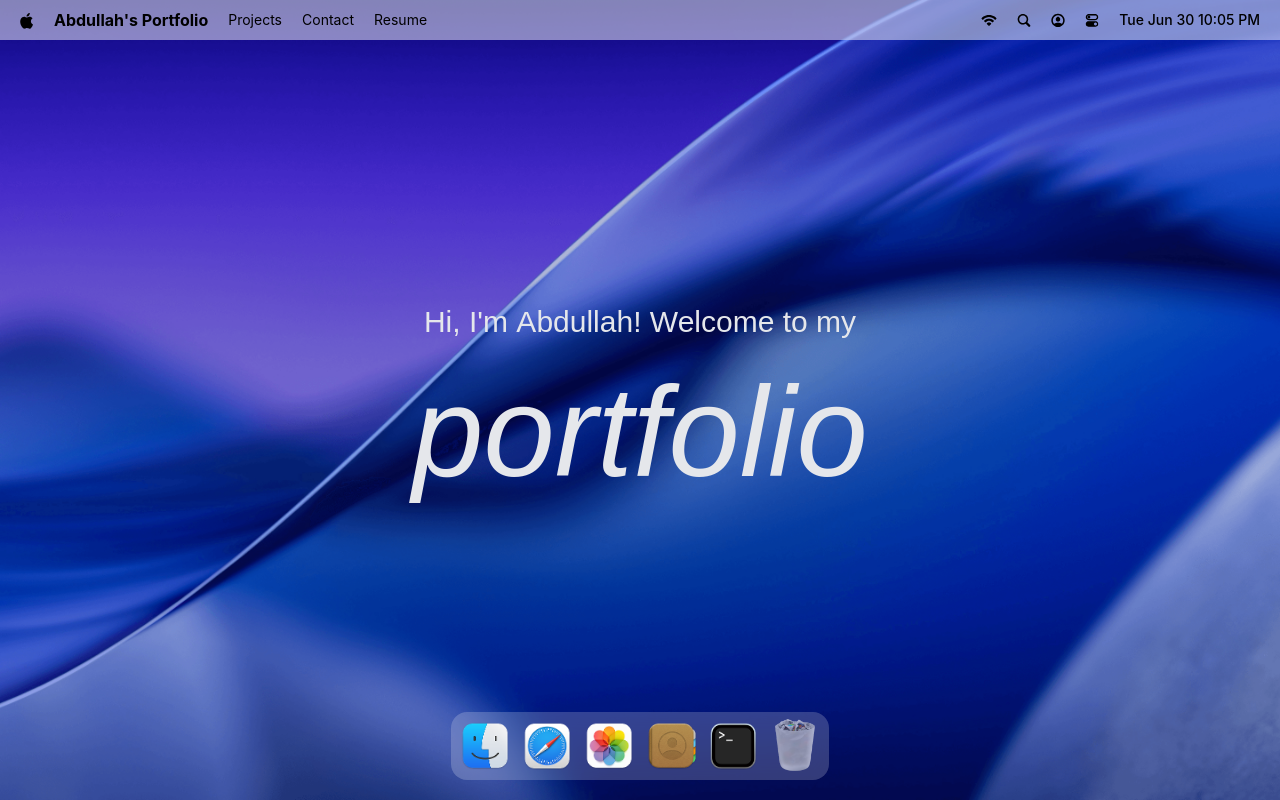
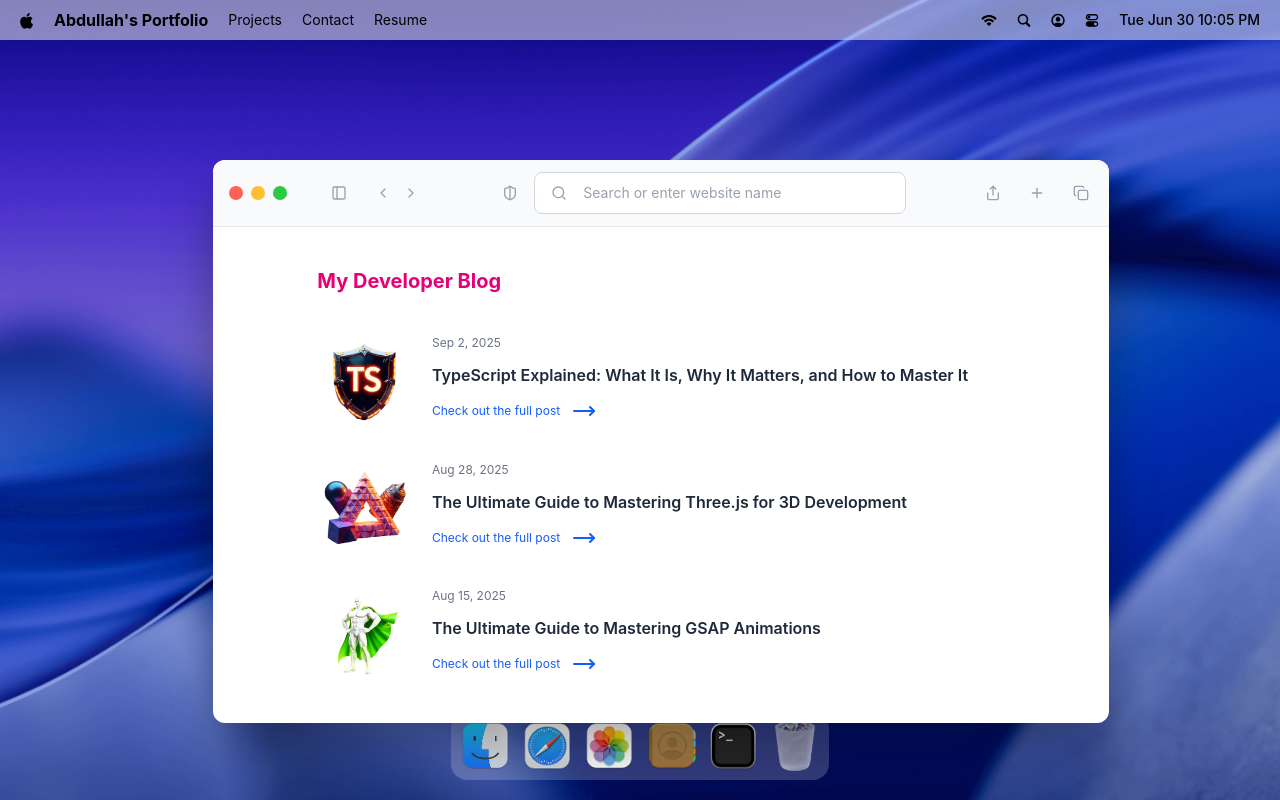
Before and after one commit to Abdullah-Hunjra1/Abdullah-s-Portfolio, a React (Vite) app: page / in a window 1280 px wide. Both pictures are taken after a click on the button 547 px from the left and 746 px from the top of the page. Built offline with nearby package versions, Linux system fonts and the light colour scheme; a web font is replaced by a local one.

Commit message:
Safari Section completed

```diff
--- a/src/App.jsx
+++ b/src/App.jsx
@@ -2,7 +2,7 @@
 import { Draggable } from 'gsap/Draggable'
 
 import { Dock, Navbar, Welcome } from '#components'
-import { Terminal } from '#windows'
+import { Safari, Terminal } from '#windows'
 
 
 gsap.registerPlugin(Draggable)
@@ -15,6 +15,7 @@
       <Dock />
 
       <Terminal />
+      <Safari />
     </main>
   )
 }
--- a/src/components/WindowControls.jsx
+++ b/src/components/WindowControls.jsx
@@ -1,7 +1,7 @@
 import useWindowStore from "#store/window.js";
 
-const WindowControls = ({target}) => {
-    const {closeWindow} = useWindowStore();
+const WindowControls = ({ target }) => {
+    const { closeWindow } = useWindowStore();
     return (
         <div id="window-controls">
             <div className="close" onClick={() => closeWindow(target)} />
--- /dev/null
+++ b/src/windows/Safari.jsx
@@ -0,0 +1,62 @@
+import WindowWrapper from "#hoc/WindowWrapper.jsx"
+import { WindowControls } from "#components";
+import { ChevronLeft, ChevronRight, Copy, MoveRight, PanelLeft, Plus, Search, Share, ShieldHalf } from "lucide-react";
+import { blogPosts } from "#constants";
+
+const Safari = () => {
+    return (
+        <>
+            <div id="window-header">
+                <WindowControls target="safari" />
+
+                <PanelLeft className="ml-10 icon" />
+
+                <div className="flex items-center gap-1 ml-5">
+                    <ChevronLeft className="icon" />
+                    <ChevronRight className="icon" />
+                </div>
+
+                <div className="flex-1 flex-center gap-3">
+                    <ShieldHalf className="icon" />
+
+                    <div className="search">
+                        <Search className="icon" />
+
+                        <input type="text" placeholder="Search or enter website name" className="flex-1" />
+                    </div>
+                </div>
+
+                <div className="flex items-center gap-5">
+                    <Share className="icon" />
+                    <Plus className="icon" />
+                    <Copy className="icon" />
+                </div>
+
+            </div>
+
+            <div className="blog">
+                <h2>My Developer Blog</h2>
+
+                <div className="space-y-8">
+                    {blogPosts.map(({ id, image, title, date, link }) => (
+                        <div key={id} className="blog-post">
+                            <div className="col-span-2">
+                                <img src={image} alt={title} />
+                            </div>
+
+                            <div className="content">
+                                <p>{date}</p>
+                                <h3>{title}</h3>
+                                <a href={link} target="_blank" rel="noopener noreferrer">Check out the full post <MoveRight className="icon-hover" /></a>
+                            </div>
+                        </div>
+                    ))}
+                </div>
+            </div>
+        </>
+    )
+}
+
+const SafariWindow = WindowWrapper(Safari, 'safari')
+
+export default SafariWindow
--- a/src/windows/index.js
+++ b/src/windows/index.js
@@ -1,5 +1,8 @@
 import Terminal from "#windows/Terminal.jsx";
+import Safari from "#windows/Safari.jsx";
 
 
 export {
-    Terminal}
+    Terminal,
+    Safari
+}
```
Lines whose indentation alone changed are shown as unchanged.
